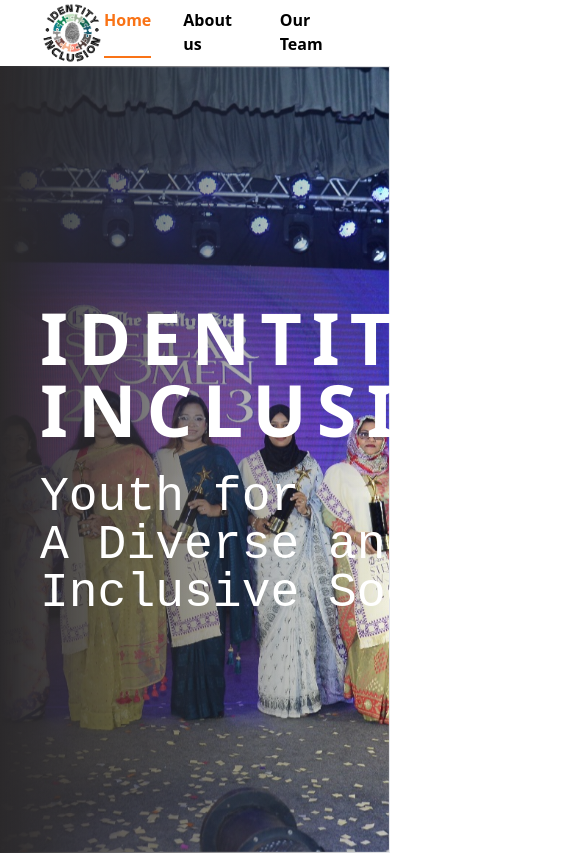
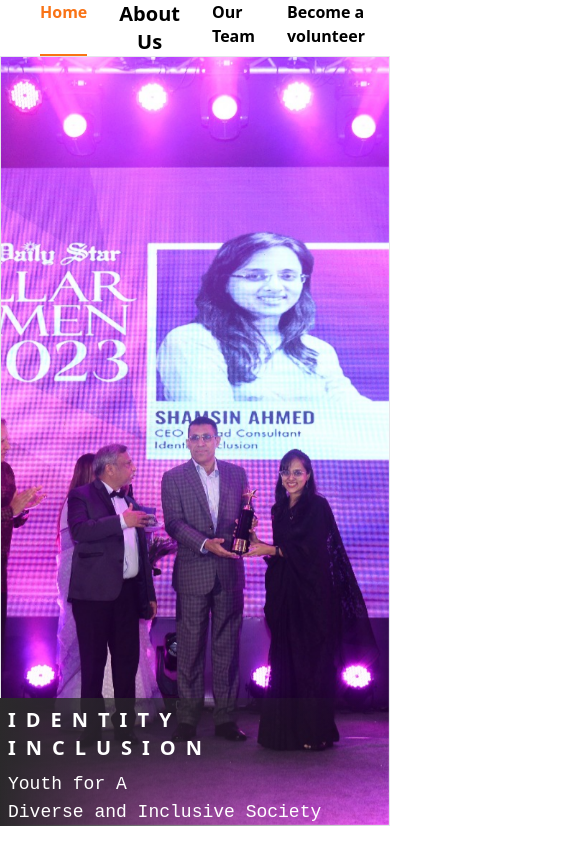
Before and after one commit to Zubayer-Aurnab/identity_inclusion, a React (Vite) app: page / in a window 390 px wide. Shown: the whole page, 580 px wide, since content can reach past the window. Built offline with nearby package versions, Linux system fonts and the light colour scheme; a web font is replaced by a local one.

Commit message:
Banner and nav bar updated

```diff
--- a/package.json
+++ b/package.json
@@ -10,6 +10,7 @@
     "preview": "vite preview"
   },
   "dependencies": {
+    "@headlessui/react": "^2.0.4",
     "aos": "^2.3.4",
     "localforage": "^1.10.0",
     "match-sorter": "^6.3.4",
--- a/src/component/Banner/Banner.jsx
+++ b/src/component/Banner/Banner.jsx
@@ -28,16 +28,18 @@
                     }}
                     fadeEffect={"fade"}
                     className="mySwiper border">
-                    <SwiperSlide><img className='w-full h-[93vh] object-cover' src={imge1} alt="" /></SwiperSlide>
-                    <SwiperSlide><img className='w-full h-[93vh] object-cover' src={imge2} alt="" /></SwiperSlide>
-                    <SwiperSlide><img className='w-full h-[93vh] object-cover' src={imge3} alt="" /></SwiperSlide>
+                    <SwiperSlide><img className='w-full h-[91vh] md:h-[93vh] object-cover' src={imge3} alt="" /></SwiperSlide>
+                    <SwiperSlide><img className='w-full h-[91vh] md:h-[93vh] object-cover' src={imge1} alt="" /></SwiperSlide>
+                    <SwiperSlide><img className='w-full h-[91vh] md:h-[93vh] object-cover' src={imge2} alt="" /></SwiperSlide>
                 </Swiper>
             </div>
-            <div className="absolute flex items-center h-full w-full left-0 top-0 bg-gradient-to-r from-[#2b292b] z-10">
-                <div data-aos="fade-up"
-                    data-aos-duration="2000" className="px-10">
-                    <h1 style={{ letterSpacing: "10px" }} className="text-7xl text-white font-bold  ">IDENTITY INCLUSION</h1>
-                    <p className=" text-white mt-7 text-5xl ubuntu_font "> Youth for  <br />A  Diverse and Inclusive Society</p>
+            <div
+                data-aos="fade-up"
+                data-aos-duration="2000"
+                className="absolute flex items-center h-32 md:h-52 w-full left-0 bottom-0 bg-gradient-to-r from-[#2b292b] z-10">
+                <div className="px-2 md:px-10 absolute bottom-0 md:bottom-3">
+                    <h1 style={{ letterSpacing: "10px" }} className=" text-xl md:text-3xl lg:text-7xl text-white font-bold">IDENTITY INCLUSION</h1>
+                    <p className=" text-white mt-2 lg:mt-7 text-lg md:text-2xl  lg:text-5xl ubuntu_font "> Youth for A <br /> Diverse and Inclusive Society</p>
                 </div>
             </div>
         </div>
--- a/src/component/Navbar/Nav.css
+++ b/src/component/Navbar/Nav.css
@@ -10,10 +10,19 @@
   height: 2px;
   left: 0;
   bottom: -2px;
-    background-color: #f97316; /* Orange color */
+  background-color: #f97316;
+  /* Orange color */
   transition: width 0.3s ease-in-out;
 }
 
 .hover-effect:hover::before {
   width: 100%;
 }
+
+.paperScrollPaper {
+  background: rgba(90, 80, 85, 0.2) !important;
+  backdrop-filter: blur(10px) !important;
+  box-shadow: inset 1px 1px 10px rgba(209, 204, 204, 0.63) !important;
+  /* padding: 10px 20px 20px 20px !important; */
+
+}
--- a/src/component/Navbar/NavBar.jsx
+++ b/src/component/Navbar/NavBar.jsx
@@ -2,39 +2,72 @@
     NavLink
 } from "react-router-dom";
 import logo from '../../assets/images/identity inclusion logo.png';
-import './Nav.css'
+import './Nav.css';
+import { Popover, PopoverButton, PopoverPanel, Transition } from '@headlessui/react'
 
 const NavBar = () => {
 
-    const activeClass = 'text-[#f97316] font-bold border-b-2 border-[#f97316]'
-    const normalClass = "font-bold hover-effect border-b-2 border-transparent"
+
+    const activeClass = 'text-[#f97316] font-semibold border-b-2 border-[#f97316] lg:text-xl '
+    const normalClass = "font-semibold hover-effect border-b-2 border-transparent lg:text-xl "
 
 
     return (
         <div>
             {/* for large devices */}
-            <div className=' px-10  flex justify-between items-center'>
-                <div>
-                    <img className='w-16' src={logo} alt="" />
+            <div className=' px-10  flex justify-evenly items-center'>
+                <div className=" ">
+                    <img className='w-20' src={logo} alt="" />
                 </div>
-                <div className="flex flex-1 gap-8   justify-center">
+                <div className="flex  gap-8   justify-center ">
                     <NavLink
                         to={`/`}
                         className={({ isActive }) => isActive ? activeClass : normalClass}
                     >
                         Home
                     </NavLink>
+
+                    <Popover>
+                        <PopoverButton className=" text-black z-50 focus:outline-none data-[active]:text-black data-[hover]:text-black data-[focus]:outline-1 data-[focus]:outline-black hover-effect font-semibold text-xl">
+                            About Us
+                        </PopoverButton>
+                        <Transition
+                            enter="transition ease-out duration-200"
+                            enterFrom="opacity-0 translate-y-1"
+                            enterTo="opacity-100 translate-y-0"
+                            leave="transition ease-in duration-150"
+                            leaveFrom="opacity-100 translate-y-0"
+                            leaveTo="opacity-0 translate-y-1"
+                        >
+                            <PopoverPanel
+                                anchor="bottom"
+                                className="divide-y divide-white/5 rounded-xl bg-green-400 z-10 mt-5 paperScrollPaper w-52"
+                            >
+                                <div className="p-3">
+                                    <a className="block rounded-lg py-2 px-3 transition  hover-effect text-white font-semibold text-xl" href="#" >
+                                        What We Do
+                                    </a>
+                                    <a className="block rounded-lg py-2 px-3 transition  hover-effect text-white font-semibold text-xl" href="#" >
+                                        Our Services
+                                    </a>
+
+                                </div>
+
+                            </PopoverPanel>
+                        </Transition>
+                    </Popover>
+
                     <NavLink
-                        to={`/about`}
-                        className={({ isActive }) => isActive ? activeClass : normalClass}
-                    >
-                        About us
-                    </NavLink>
-                    <NavLink
-                        to={`/about`}
+                        to={`/team`}
                         className={({ isActive }) => isActive ? activeClass : normalClass}
                     >
                         Our Team
+                    </NavLink>
+                    <NavLink
+                        to={`/team`}
+                        className={({ isActive }) => isActive ? activeClass : normalClass}
+                    >
+                        Become a volunteer
                     </NavLink>
                 </div>
             </div>
```
Also changed, not shown: 1 other file (tests, documents, lock files or other folders). Lines whose indentation alone changed are shown as unchanged.
